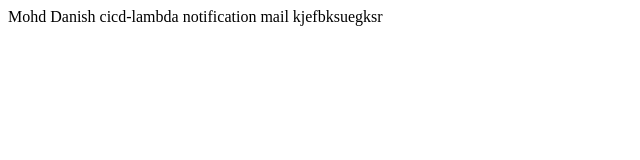
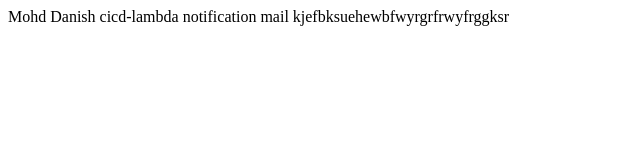
Before and after one commit to danishhere17-png/ci.cd, a plain HTML site: page index.html in a window 1280 px wide. Shown: the whole page, without its empty margins (0-640 px from the left). Drawn offline with Linux system fonts and the light colour scheme.

Commit message:
update with lambda code

```diff
--- a/index.html
+++ b/index.html
@@ -1 +1 @@
-<html>Mohd Danish cicd-lambda notification mail kjefbksuegksr</html>
+<html>Mohd Danish cicd-lambda notification mail kjefbksuehewbfwyrgrfrwyfrggksr</html>
```
